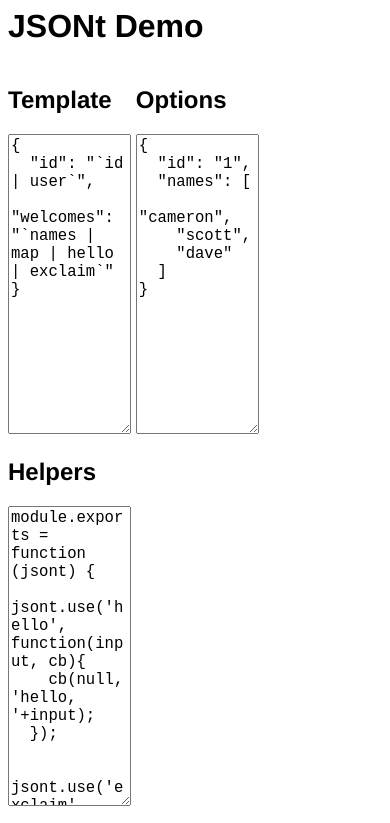
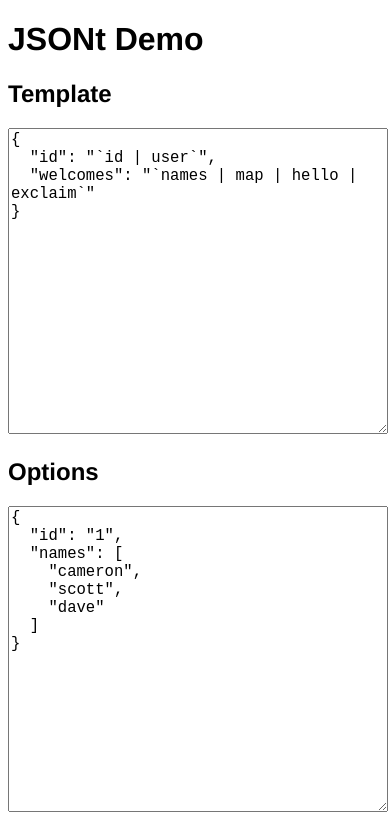
Before and after one commit to camshaft/jsont, a plain HTML site: page index.html in a window 390 px wide. Shown: the top 823 px of the page. Drawn offline with Linux system fonts and the light colour scheme.

Commit message:
Make a little more mobile friendly

```diff
--- a/build/build.css
+++ b/build/build.css
@@ -2,10 +2,12 @@
   font-family: Helvetica, Arial, san-serif;
 }
 
-.input {
-  width: 33%;
-  display: inline-block;
-  position: relative;
+@media (min-width: 820px) {
+  .input {
+    width: 33%;
+    display: inline-block;
+    position: relative;
+  }
 }
 
 .input textarea {
--- a/index.html
+++ b/index.html
@@ -1,8 +1,11 @@
+<!DOCTYPE html>
 <html>
 <head>
+  <meta charset="utf-8">
   <title>JSONt Demo</title>
   <link rel="stylesheet" type="text/css" href="./build/build.css">
   <script type="text/javascript" src="./build/build.js"></script>
+  <meta name="viewport" content="width=device-width, initial-scale=1.0, maximum-scale=1.0, user-scalable=0">
 </head>
 <body>
   <h1>JSONt Demo</h1>
--- a/jsont.css
+++ b/jsont.css
@@ -2,10 +2,12 @@
   font-family: Helvetica, Arial, san-serif;
 }
 
-.input {
-  width: 33%;
-  display: inline-block;
-  position: relative;
+@media (min-width: 820px) {
+  .input {
+    width: 33%;
+    display: inline-block;
+    position: relative;
+  }
 }
 
 .input textarea {
```
